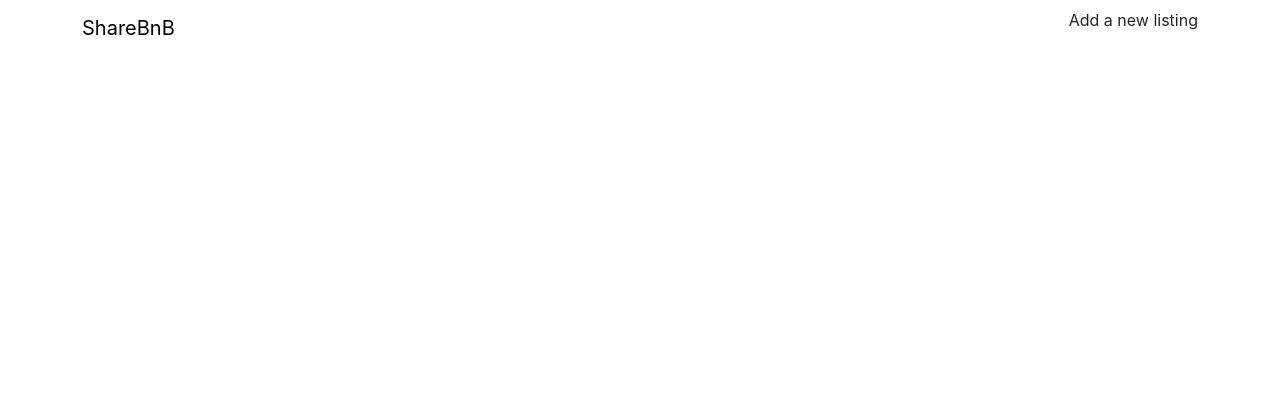
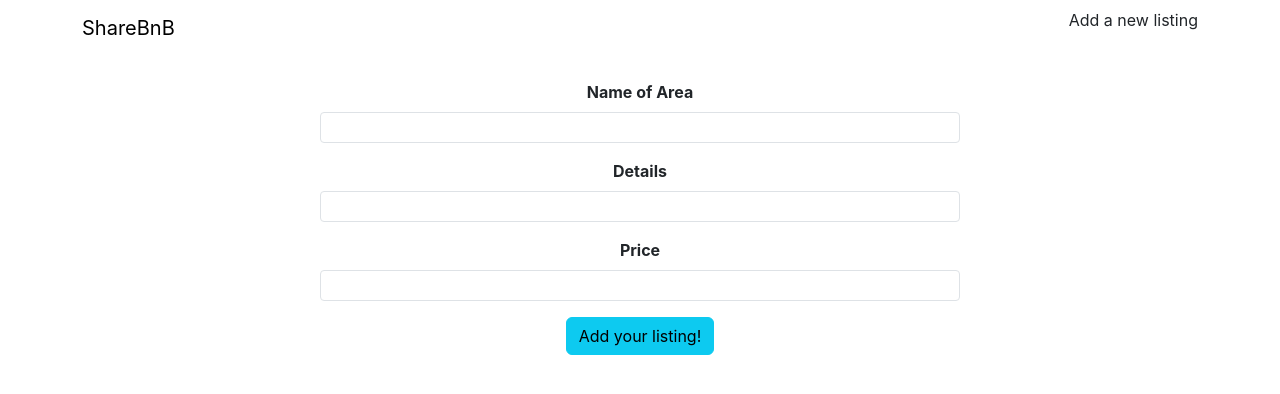
Before and after one commit to briannatran1/sharebnb-frontend, a React (Create React App) app: page /listings/add in a window 1280 px wide. Before the commit this address led to /. Shown: the top 394 px of the page. Built offline with nearby package versions, Linux system fonts and the light colour scheme; no server answers.

Commit message:
still working on getting listing post request form working

```diff
--- a/src/ListingCard.js
+++ b/src/ListingCard.js
@@ -14,7 +14,7 @@ function ListingCard({ listing }) {
       <h3 className="card-body">{name}</h3>
       <small>{details}</small><br />
       <small>${price}</small>
-      {photos && <img src={photos[0].url} width={150}></img>}
+      {photos && <img src={photos[0]?.url} width={150}></img>}
     </Link>
   );
 }
--- a/src/ListingForm.js
+++ b/src/ListingForm.js
@@ -1,21 +1,25 @@
 import ShareBnbApi from "./api";
+import { useState } from "react";
+import { useNavigate } from "react-router-dom";
 /** ListingForm: form to add new listing
  *
  *
  */
 function ListingForm() {
+  const navigate = useNavigate();
   const initialState = {
     name: "",
     details: "",
     price: "",
   };
   const [formData, setFormData] = useState(initialState);
-  const [newListing, setNewListing] = useState({});
 
   async function handleSubmit(evt) {
     evt.preventDefault();
-
-    setNewListing(formData);
+    console.log("FormData", formData);
+    const newListingData = await ShareBnbApi.createListing(formData);
+    console.log("newListingData", newListingData);
+    navigate(`/listings/${newListingData.id}/photos`);
   }
 
   /** updates formData */
@@ -60,10 +64,12 @@ function ListingForm() {
           className='form-control form-control-sm'
           id="listing-price"
           name="price"
+          type="number"
           value={formData.price}
           onChange={handleChange}
         />
       </div>
+      <button type="submit" className="btn btn-info">Add your listing!</button>
     </form>
   );
 }
--- a/src/PhotoForm.js
+++ b/src/PhotoForm.js
@@ -1,22 +1,25 @@
 import { useState } from 'react';
+import { useParams } from 'react-router-dom';
 import ShareBnbApi from './api';
 
 const PHOTO_INITIAL_FORM_DATA = {
   "file": ""
 };
 
-function PhotoForm({ newListing }) {
+function PhotoForm() {
   const [formData, setFormData] = useState(PHOTO_INITIAL_FORM_DATA);
+  const { listing_id } = useParams();
 
+
+  // Handles change on form
   function handleChange(evt) {
-    // Handles change on form{
     const { value } = evt.target;
     setFormData(value);
   };
 
   async function handleSubmit(evt) {
     evt.preventDefault();
-    await ShareBnbApi.uploadPhotos(1, formData);
+    await ShareBnbApi.uploadPhotos(listing_id, formData);
   }
 
   return (
--- a/src/RoutesList.js
+++ b/src/RoutesList.js
@@ -3,6 +3,8 @@ import LoginForm from "./LoginForm";
 import SignUpForm from "./SignUpForm";
 import ListingsList from "./ListingsList";
 import Home from "./Home";
+import PhotoForm from "./PhotoForm";
+import ListingForm from "./ListingForm";
 
 
 /** RoutesList: All routes.
@@ -18,6 +20,8 @@ function RoutesList() {
       <Route path='/signup' element={<SignUpForm />} />
 
       <Route path='/listings' element={<ListingsList />} />
+      <Route path='/listings/add' element={<ListingForm />} />
+      <Route path='/listings/:listing_id/photos' element={<PhotoForm />} />
 
       <Route path='*' element={<Navigate to='/' />} />
     </Routes>
--- a/src/api.js
+++ b/src/api.js
@@ -59,9 +59,10 @@ class ShareBnbApi {
   }
 
   /** Creates a new listing */
-  static async createListing(data) {
+  static async createListing(formData) {
 
-    let res = await this.request(`/listings`, data, 'POST');
+    let res = await this.request(`listings`, formData, 'POST');
+    console.log("res", res);
     return res.listing;
   }
 
```
